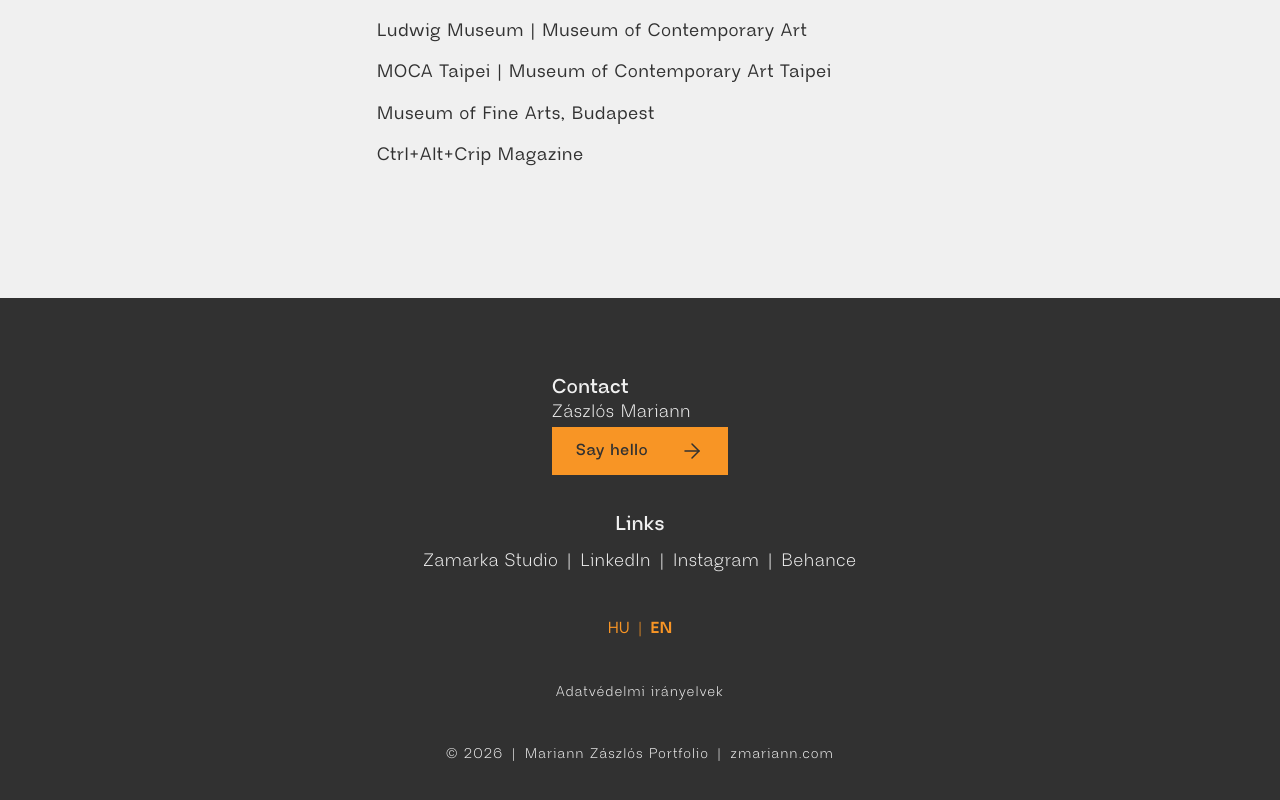
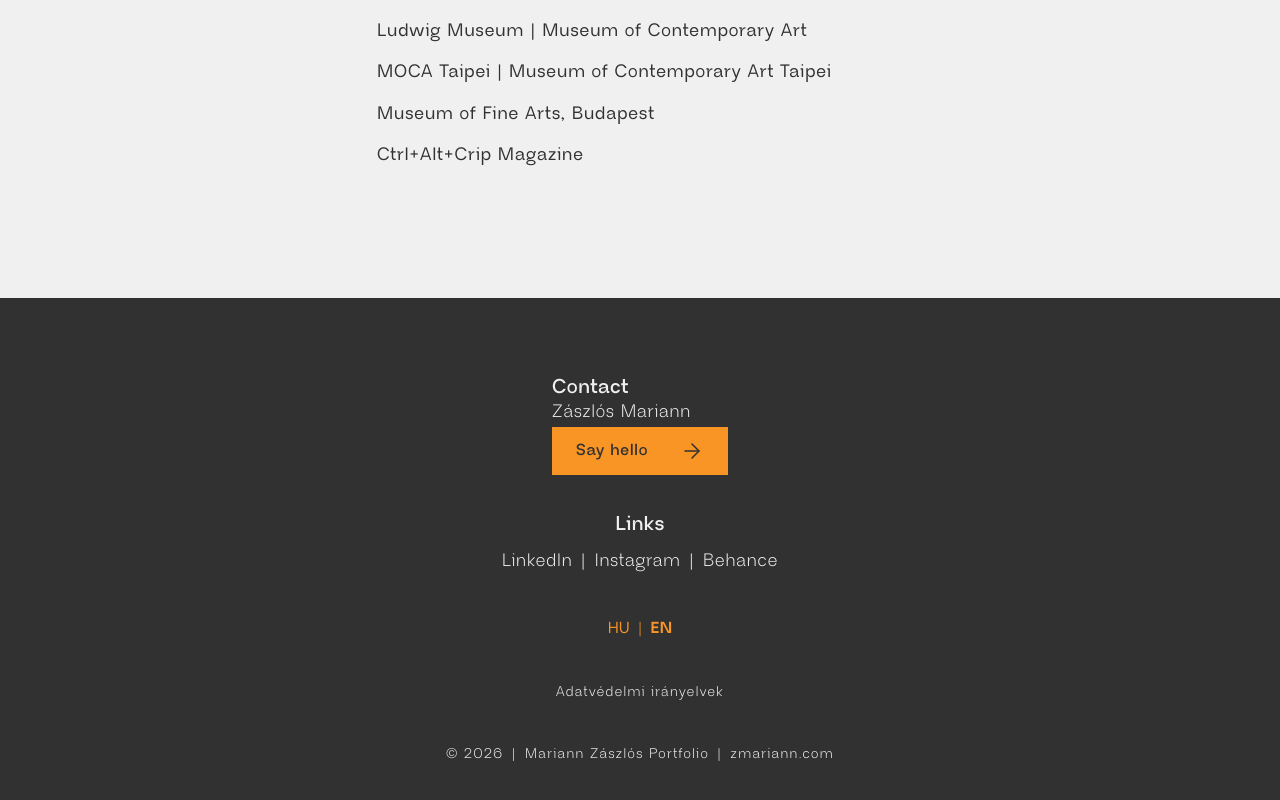
Before and after one commit to zmariann/zmariann2026, a Next.js app: page / in a window 1280 px wide. Shown: the part 1127-1927 px from the top of the page. Built offline with nearby package versions, Linux system fonts and the light colour scheme.

Commit message:
fix: Remove footer link

```diff
--- a/app/components/layout/Footer.tsx
+++ b/app/components/layout/Footer.tsx
@@ -25,13 +25,6 @@
             className="text-lg leading-relaxed font-normal tracking-wider"
           >
             <ul className="flex flex-col items-center gap-2 md:flex-row md:gap-2">
-              <li>
-                <Link href="https://zamarka.hu">Zamarka Studio</Link>
-              </li>
-
-              <li aria-hidden="true" className="hidden md:block">
-                |
-              </li>
 
               <li>
                 <Link href="https://linkedin.com">LinkedIn</Link>
```
